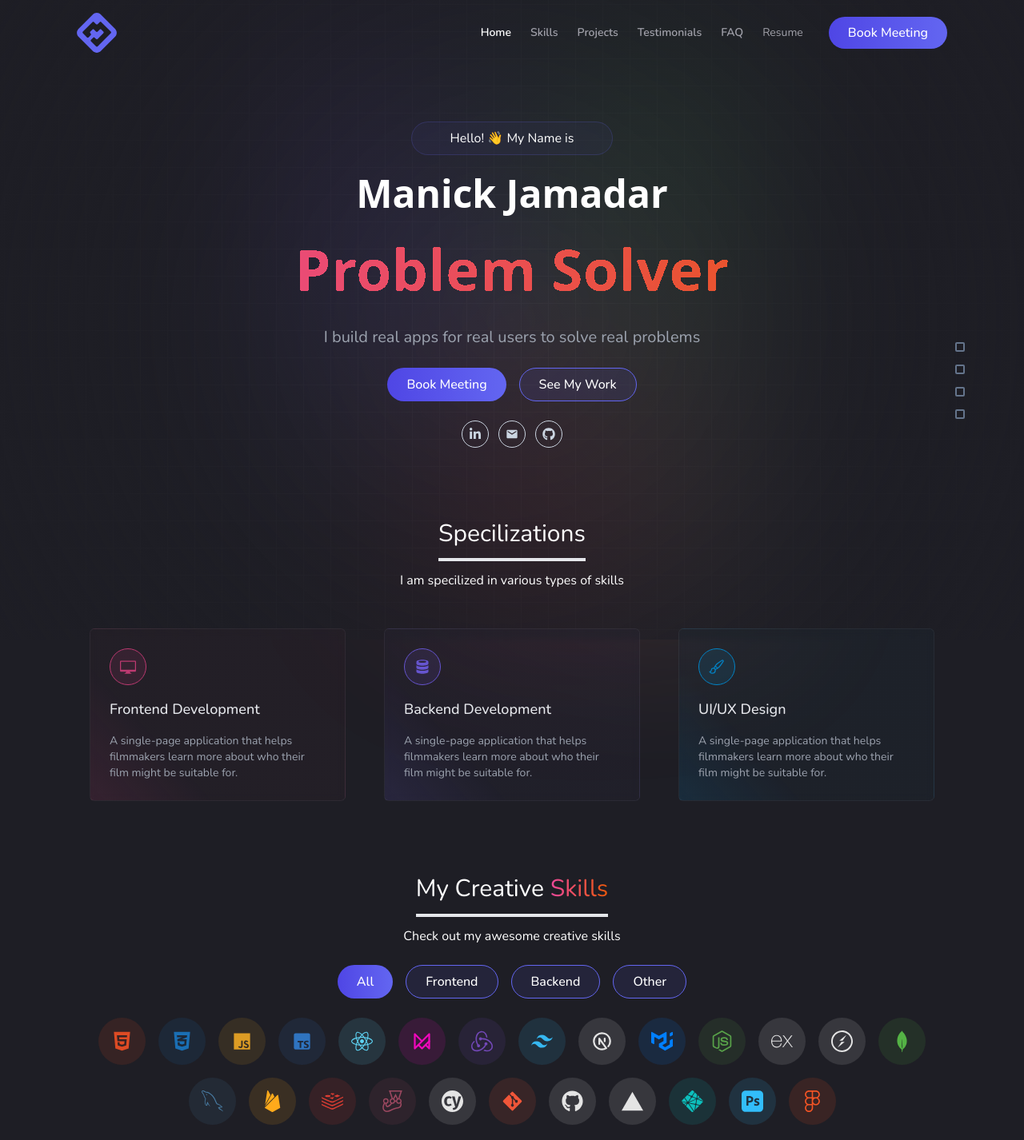
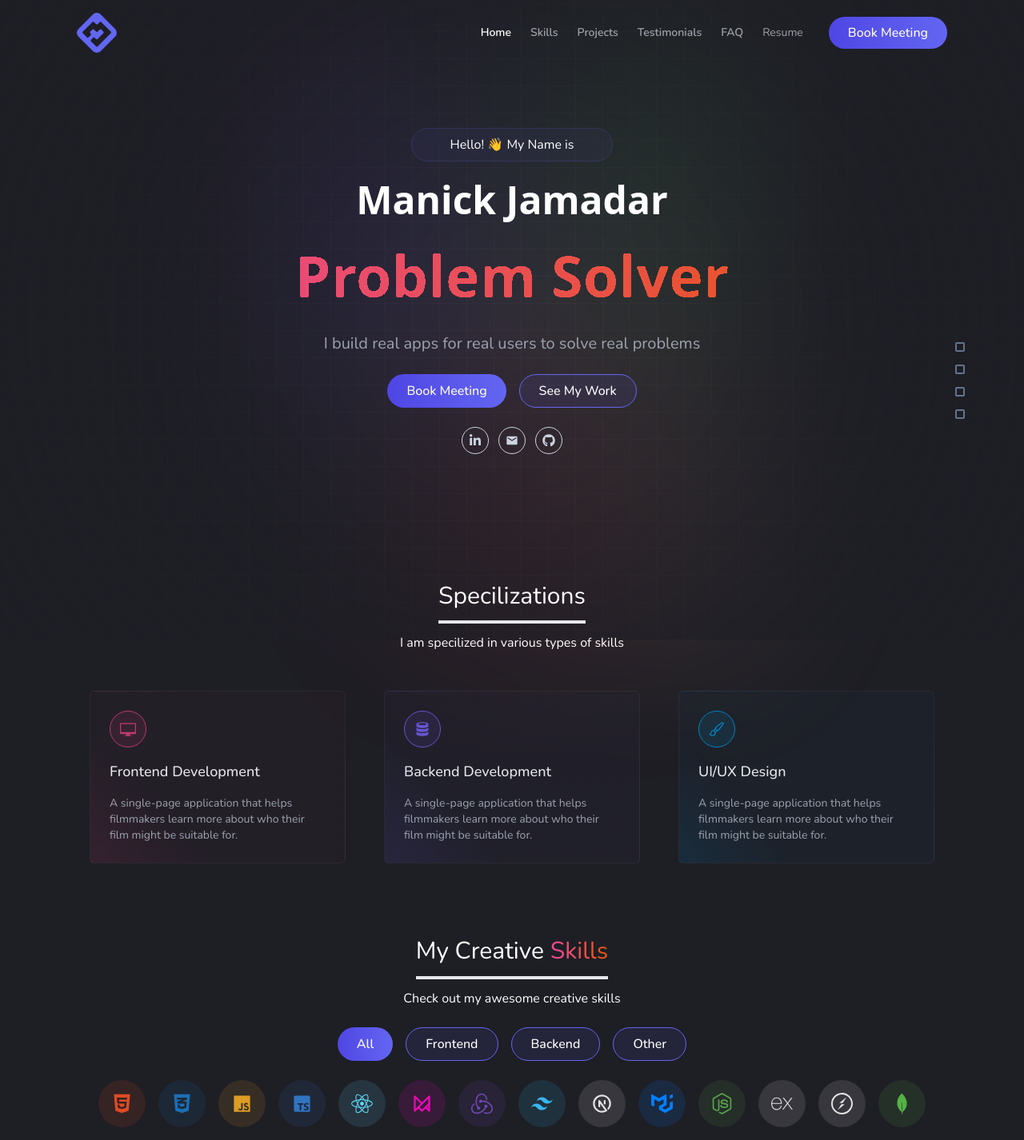
Before and after one commit to manickjamadar/personal-website, a Next.js app: page / in a window 1280 px wide. Shown: the top 1426 px of the page at 80% size. Built offline with nearby package versions, Linux system fonts and the light colour scheme.

Commit message:
hero section top and bottom spacing adjusted

```diff
--- a/app/page.tsx
+++ b/app/page.tsx
@@ -71,12 +71,12 @@ const HomePage = () => {
         <Header activeLink={activeLink} onMenuClick={openDrawer} />
       </div>
       <Container>
-        <section id="home">
-          <Spacer vertical={120} />
+        <section id="home" className="pt-24 sm:pt-28 md:pt-32">
+          {/* <Spacer vertical={150} /> */}
           <Hero />
         </section>
-        <section>
-          <Spacer vertical={90} />
+        <section className="pt-32 sm:pt-36 md:pt-40">
+          {/* <Spacer vertical={120} /> */}
           <SpecilizationSection />
         </section>
         <section id="skills">
```
